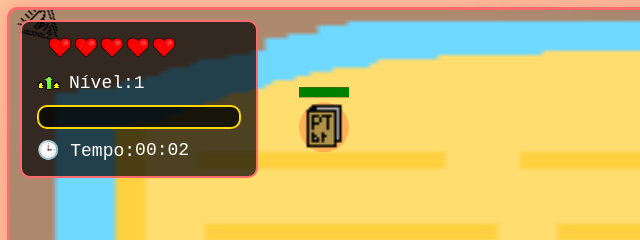
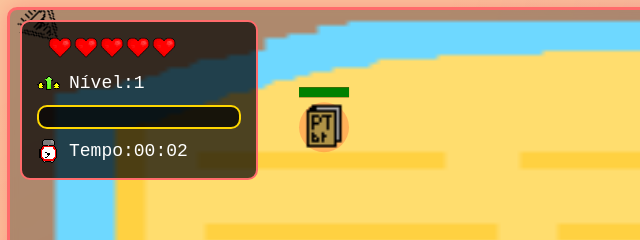
Before and after one commit to sweetdreamsslip/vampiraisurvivors, a plain HTML site: page survivors.html in a window 1280 px wide. Both pictures are taken after a click on the button "INICIAR JOGO". Shown: the top 240 px of the page, 0-640 px from the left. Drawn offline with Linux system fonts and the light colour scheme.

Commit message:
icone de relogio do hud alterado

```diff
--- a/script.js
+++ b/script.js
@@ -26,6 +26,18 @@ var survivalTime = 0;
 var time_since_last_enemy_spawn = 0;
 var gamePaused = false;
 var gameStarted = false;
+
+// Animação do ícone de tempo
+var clockAnimation = {
+    timer: 0,
+    speed: 100, // ms por frame
+    currentFrame: 0,
+    frameCount: 14,
+    frameWidth: 20, // 80px / 4 cols
+    frameHeight: 20, // 80px / 4 rows
+    numColumns: 4
+};
+
 
 // Lista de projéteis de inimigos
 
@@ -88,6 +100,7 @@ var backgroundSprite = new Image();
 var gunDroneSprite = new Image();
 var gunDroneProjectileSprite = new Image();
 var tankSprite = new Image();
+var clockSprite = new Image(); // Adicionado para o ícone de tempo animado
 var bossSprite = new Image();
 // controller support
 var is_gamepad_connected = false;
@@ -160,6 +173,13 @@ window.addEventListener("gamepaddisconnected", function(e) {
 
 // update function
 function update(dt) {
+    // Atualiza a animação do ícone de relógio, independente do estado do jogo
+    clockAnimation.timer += dt;
+    if (clockAnimation.timer >= clockAnimation.speed) {
+        clockAnimation.currentFrame = (clockAnimation.currentFrame + 1) % clockAnimation.frameCount;
+        clockAnimation.timer = 0;
+    }
+
     const gamepadState = pollGamepad();
     handleGamepadMenuInput(gamepadState);
 
@@ -433,6 +453,27 @@ function UpdateDebugHUD() {
     const seconds = (totalSeconds % 60).toString().padStart(2, '0');
     document.getElementById('timeDisplay').textContent = `${minutes}:${seconds}`;
 
+    // Renderiza a animação do ícone de relógio
+    const clockCanvas = document.getElementById('clockIconCanvas');
+    if (clockCanvas && clockSprite.complete) {
+        const cctx = clockCanvas.getContext('2d');
+        cctx.clearRect(0, 0, clockCanvas.width, clockCanvas.height);
+
+        const frameX = (clockAnimation.currentFrame % clockAnimation.numColumns) * clockAnimation.frameWidth;
+        const frameY = Math.floor(clockAnimation.currentFrame / clockAnimation.numColumns) * clockAnimation.frameHeight;
+
+        // Desativa o anti-aliasing para manter o estilo pixelado
+        cctx.imageSmoothingEnabled = false;
+
+        cctx.drawImage(
+            clockSprite,
+            frameX, frameY,
+            clockAnimation.frameWidth, clockAnimation.frameHeight,
+            0, 0,
+            clockCanvas.width, clockCanvas.height
+        );
+    }
+
     // Atualizar barra de progressão de XP
     updateXPProgressBar();
 }
@@ -660,7 +701,7 @@ function run() {
 
 
 
-let imagesToLoad = 11;
+let imagesToLoad = 12;
 function onImageLoaded() {
     imagesToLoad--;
     if (imagesToLoad === 0) {
@@ -679,6 +720,7 @@ backgroundSprite.onload = onImageLoaded;
 gunDroneSprite.onload = onImageLoaded;
 gunDroneProjectileSprite.onload = onImageLoaded;
 tankSprite.onload = onImageLoaded;
+clockSprite.onload = onImageLoaded;
 bossSprite.onload = onImageLoaded;
 
 playerSprite.src = "images/estudante.png";
@@ -692,6 +734,7 @@ backgroundSprite.src = "images/bg.png";
 gunDroneSprite.src = "images/Dogpet.png";
 gunDroneProjectileSprite.src = "images/petprojectile.png";
 tankSprite.src = "images/tank.png";
+clockSprite.src = "images/clock.png";
 bossSprite.src = "images/bossmath.png";
 
 // Função para obter pergunta aleatória não utilizada
--- a/survivors.html
+++ b/survivors.html
@@ -34,7 +34,7 @@
                 <div style="font-size: 18px; margin-bottom: 10px; display: flex; align-items: center;"><img src="images/lvl.png" alt="Ícone de Nível" width="24" height="24" style="margin-right: 8px; image-rendering: pixelated;">Nível: <span id="levelDisplay">1</span></div>
                 <div id="xpBarContainer" style="font-size: 18px; margin-bottom: 10px; display: flex; align-items: center;">
                 </div>
-                <div style="font-size: 18px; display: flex; align-items: center;">🕒 Tempo: <span id="timeDisplay">00:00</span></div>
+                <div style="font-size: 18px; display: flex; align-items: center;"><canvas id="clockIconCanvas" width="24" height="24" style="margin-right: 8px;"></canvas>Tempo: <span id="timeDisplay">00:00</span></div>
             </div>
         </div>
 
```
Also changed, not shown: images/clock.png (added).
